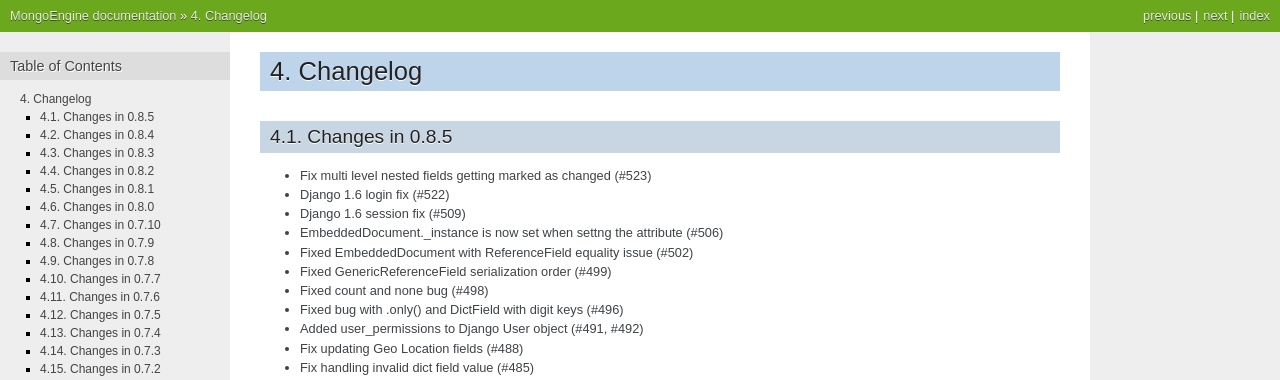
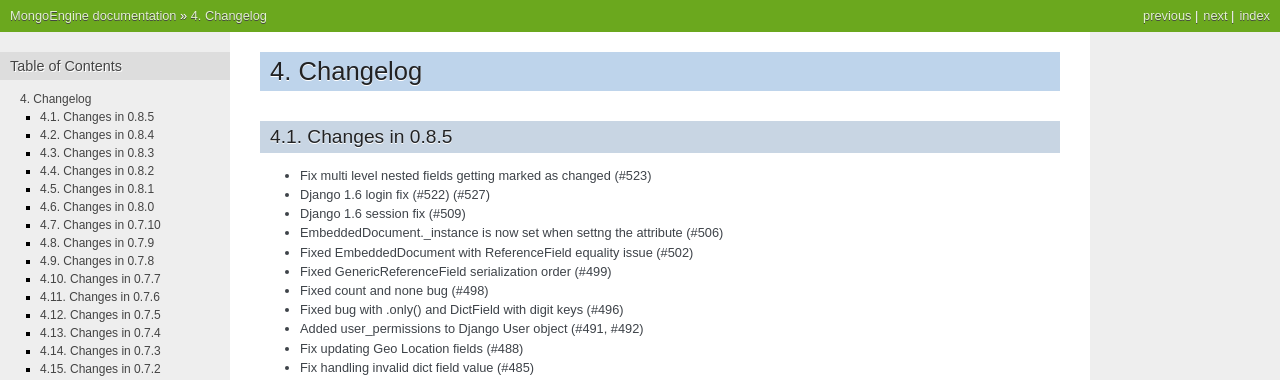
Before and after one commit to MongoEngine/mongoengine, a Sphinx documentation site: the page built from docs/changelog.rst, in a window 1280 px wide and 900 px high. Shown: the top 380 px of the window. Built offline with Sphinx 7.4.7, drawn with Linux system fonts in a browser that asks for light colours; the version number could not be read and is left out.

Commit message:
Update changelog

```diff
--- a/docs/changelog.rst
+++ b/docs/changelog.rst
@@ -5,7 +5,7 @@ Changelog
 Changes in 0.8.5
 ================
 - Fix multi level nested fields getting marked as changed (#523)
-- Django 1.6 login fix (#522)
+- Django 1.6 login fix (#522) (#527)
 - Django 1.6 session fix (#509)
 - EmbeddedDocument._instance is now set when settng the attribute (#506)
 - Fixed EmbeddedDocument with ReferenceField equality issue (#502)
```
